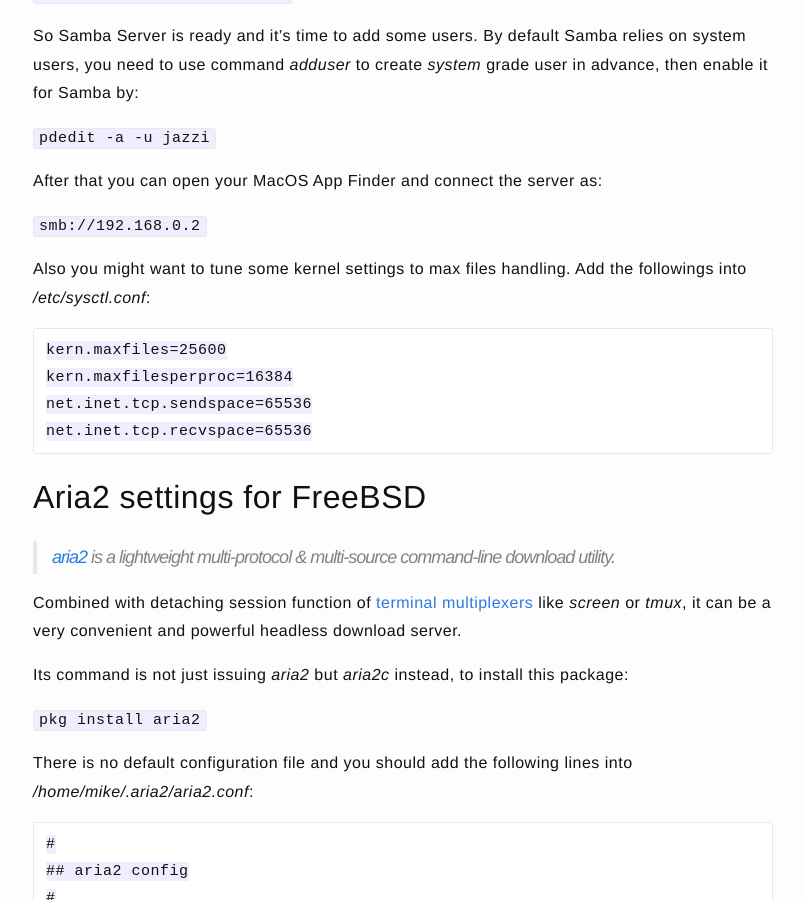
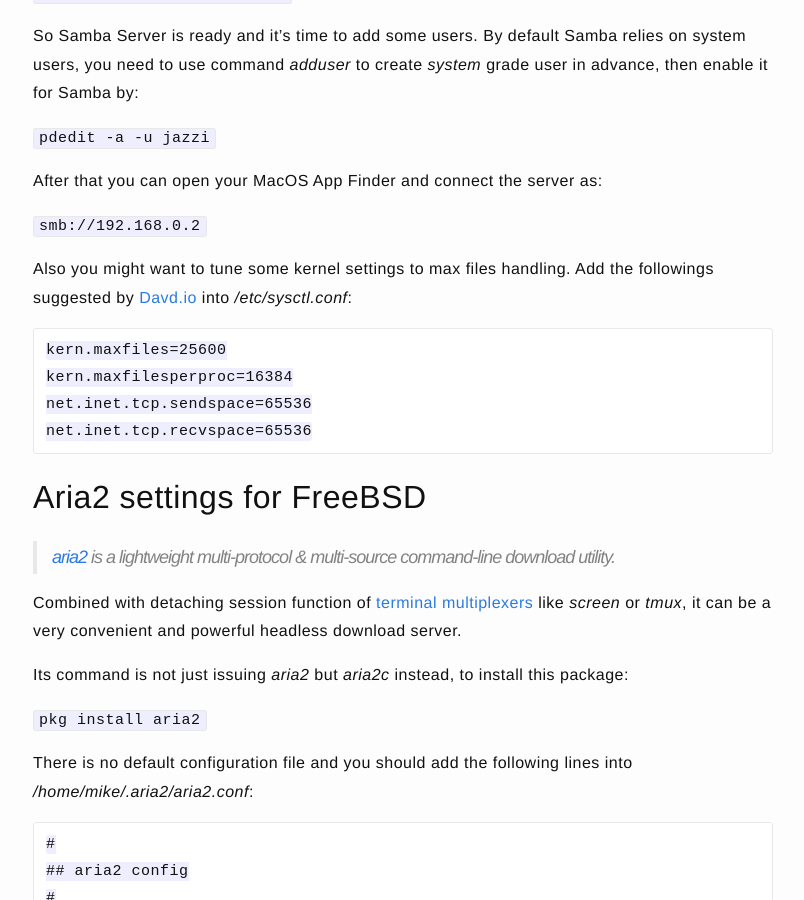
Before and after one commit to jazzi/jazzi.github.io, a Jekyll site: the page built from _posts/2023-12-21-hpe-microserver-gen10-with-freebsd.md, in a window 1280 px wide and 900 px high, scrolled down 5085 px. Shown: the whole window, without its empty margins (237-1041 px from the left). Built offline with Jekyll 4.4.1, drawn with Linux system fonts in a browser that asks for light colours.

Commit message:
add link

````diff
--- a/_posts/2023-12-21-hpe-microserver-gen10-with-freebsd.md
+++ b/_posts/2023-12-21-hpe-microserver-gen10-with-freebsd.md
@@ -188,7 +188,7 @@ After that you can open your MacOS App Finder and connect the server as:
 
 `smb://192.168.0.2`
 
-Also you might want to tune some kernel settings to max files handling. Add the followings into */etc/sysctl.conf*:
+Also you might want to tune some kernel settings to max files handling. Add the followings suggested by [Davd.io](https://www.davd.io/samba-fileserver-on-freebsd/) into */etc/sysctl.conf*:
 
 ```
 kern.maxfiles=25600
````
